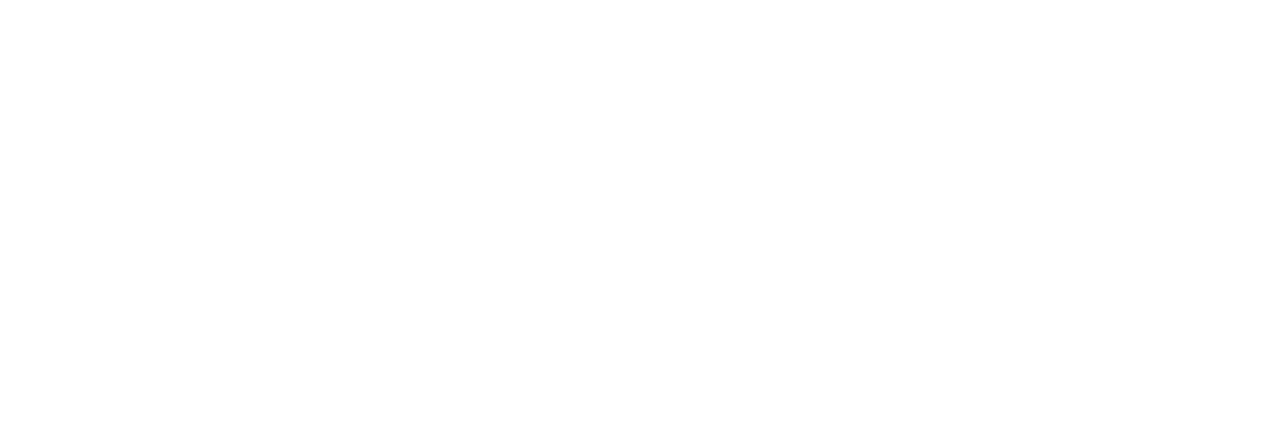
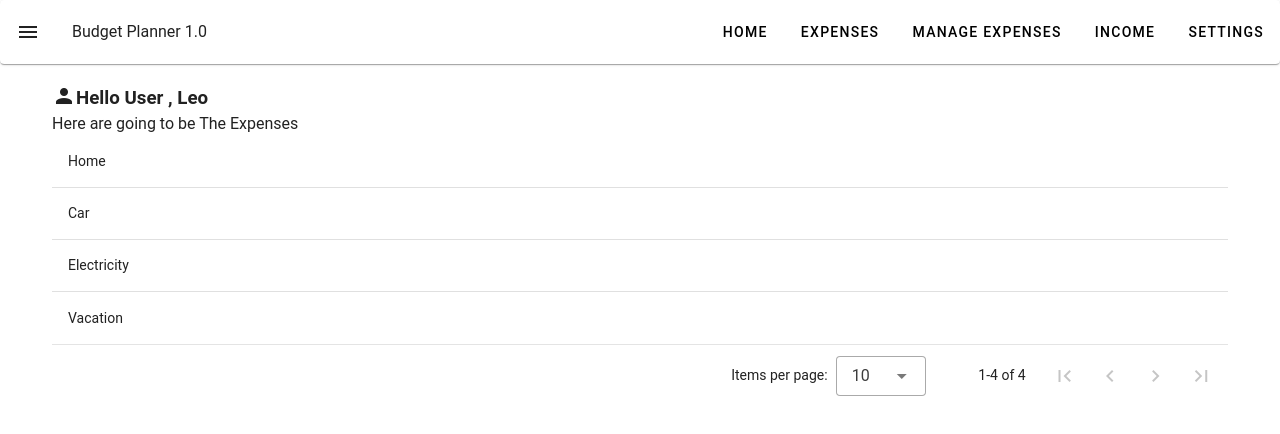
Before and after one commit to nikoladomazetovikj/budget-planner-app, a Vue app: page /dashboard in a window 1280 px wide. Before the commit this address had no page. Shown: the top 434 px of the page. Built offline with nearby package versions, Linux system fonts and the light colour scheme.

Commit message:
fix : AppBar , dummy-data.

```diff
--- a/src/components/Dashboard.vue
+++ b/src/components/Dashboard.vue
@@ -1,13 +1,71 @@
 <template>
-<div>
-  <p>Budget-Planner Dashboard</p>
+  <v-card>
+    <v-layout>
+      <v-app-bar :elevation="2" rounded>
+        <template v-slot:prepend>
+          <v-app-bar-nav-icon></v-app-bar-nav-icon>
+        </template>
+
+        <v-app-bar-title style="font-size:16px;">Budget Planner 1.0</v-app-bar-title>
+
+        <!-- Adding links to the app bar -->
+        <v-spacer></v-spacer>
+        <router-link to="/dashboard">
+          <v-btn color="black">Home</v-btn>
+        </router-link>
+        <router-link to="/expenses">
+          <v-btn color="black">Expenses</v-btn>
+        </router-link>
+        <router-link to="/manageExpenses">
+          <v-btn color="black">Manage Expenses</v-btn>
+        </router-link>
+        <router-link to="/income">
+          <v-btn color="black">Income</v-btn>
+        </router-link>
+        <router-link to="/settings">
+          <v-btn color="black">Settings</v-btn>
+        </router-link>
+      </v-app-bar>
+
+      <v-main>
+      </v-main>
+    </v-layout>
+  </v-card>
+<div style="width:95%; margin:auto; padding:20px;">
+  <div class="d-flex align-center">
+    <v-icon class="mt-n1">mdi-account</v-icon>
+    <h3>Hello User , Leo</h3>
+    <div></div>
+  </div>
+  <div>Here are going to be The Expenses</div>
+
+  <v-data-table  :items="data" hide-default-header>
+  <template v-slot:item="{item}">
+    <tr>
+      <td>{{item}}</td>
+    </tr>
+  </template>
+  </v-data-table>
+
 </div>
 </template>
 
-<script setup>
+<script>
+export default {
+  name: 'BudgetPlanner',
+  data(){
+    return{
+      data:["Home","Car","Electricity","Vacation"]
+    }
+  },
+  methods:{
 
+  },
+  computed:{
+
+  },
+};
 </script>
 
-<style>
-
+<style scoped>
 </style>
--- a/src/router/index.js
+++ b/src/router/index.js
@@ -3,6 +3,7 @@
 // Import the components for the login and register pages
 import Login from '@/components/Login.vue'
 import Register from '@/components/Register.vue'
+import Dashboard from "@/components/Dashboard.vue";
 
 const router = createRouter({
   history: createWebHistory(),
@@ -20,6 +21,11 @@
       path: '/register',
       name: 'Register',
       component: Register
+    },
+    {
+      path: '/dashboard',
+      name: 'dashboard',
+      component: Dashboard
     }
   ]
 })
```
